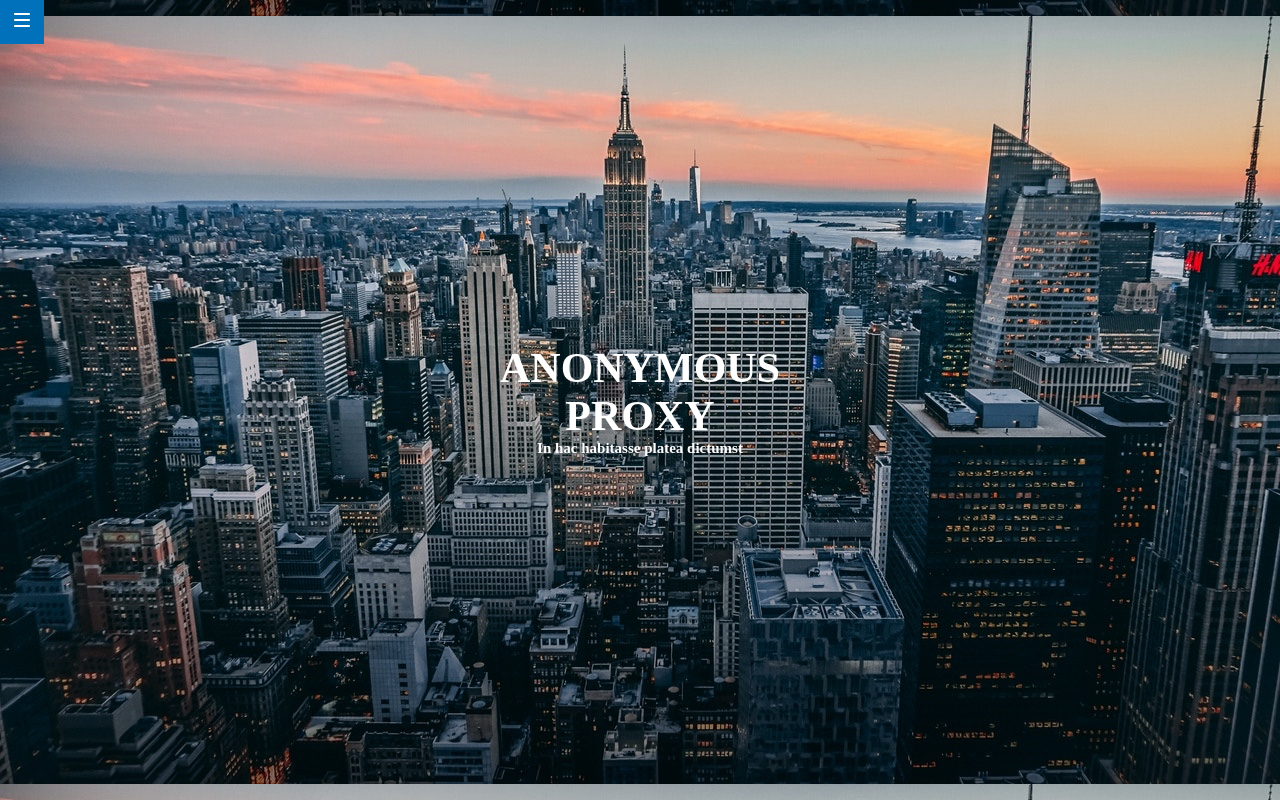
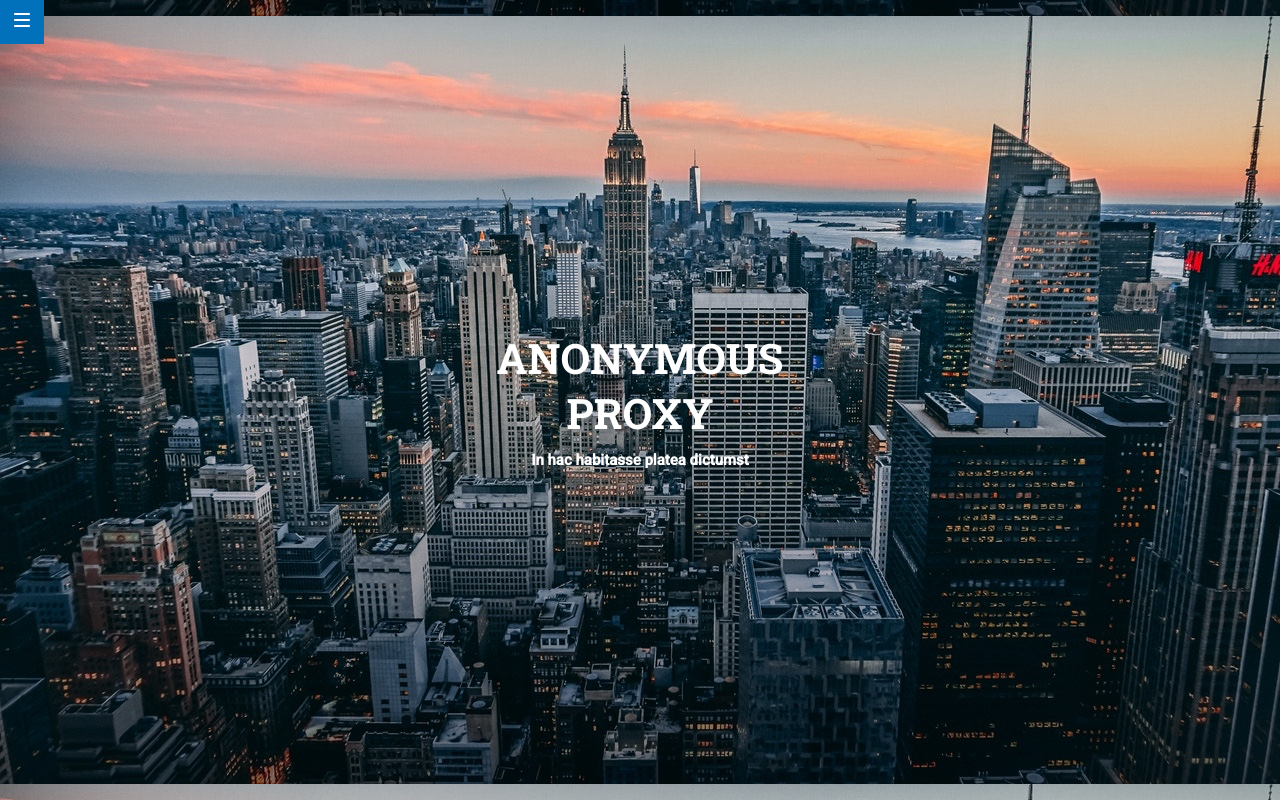
Before and after one commit to Adalab/modulo-1-evaluacion-final-CriSFV, a website: page src/html/index.html in a window 1280 px wide. Drawn offline with nearby package versions, Linux system fonts and the light colour scheme; files that its build step writes are made by us from their sources; files whose address does not match are found by name.

Commit message:
font family titles header

```diff
--- a/src/html/index.html
+++ b/src/html/index.html
@@ -4,6 +4,9 @@
     <meta charset="UTF-8" />
     <meta http-equiv="X-UA-Compatible" content="IE=edge" />
     <meta name="viewport" content="width=device-width, initial-scale=1.0" />
+    <link rel="preconnect" href="https://fonts.googleapis.com">
+    <link rel="preconnect" href="https://fonts.gstatic.com" crossorigin>
+    <link href="https://fonts.googleapis.com/css2?family=Roboto+Slab:wght@700&family=Roboto:wght@400;500&display=swap" rel="stylesheet">
     <link rel="stylesheet" href="./assets/css/main.css" />
     <title>Evaluacion intermedia</title>
   </head>
--- a/src/scss/core/_variables.scss
+++ b/src/scss/core/_variables.scss
@@ -0,0 +1,2 @@
+$font_Roboto: "Roboto", sans-serif;
+$font_RobotoSlab: "Roboto Slab", serif;
--- a/src/scss/layout/_header.scss
+++ b/src/scss/layout/_header.scss
@@ -7,7 +7,7 @@
     background-color: #0271bc;
     text-align: center;
     line-height: 44px;
-    position: fixed;
+    position: fixed; /*ver porque no se queda fijo*/
 
     &-menu {
       width: 16px;
@@ -26,12 +26,18 @@
   justify-content: center;
   align-items: center;
   &__principal {
+    font-family: $font_RobotoSlab;
     text-transform: uppercase;
     font-size: 42px;
     width: 15ch;
     text-align: center;
+    margin: 5px;
   }
   &__subtitle {
+    font-family: $font-Roboto;
     font-size: 15px;
+    line-height: 21px;
+    margin: 5px;
+    text-align: center;
   }
 }
```
